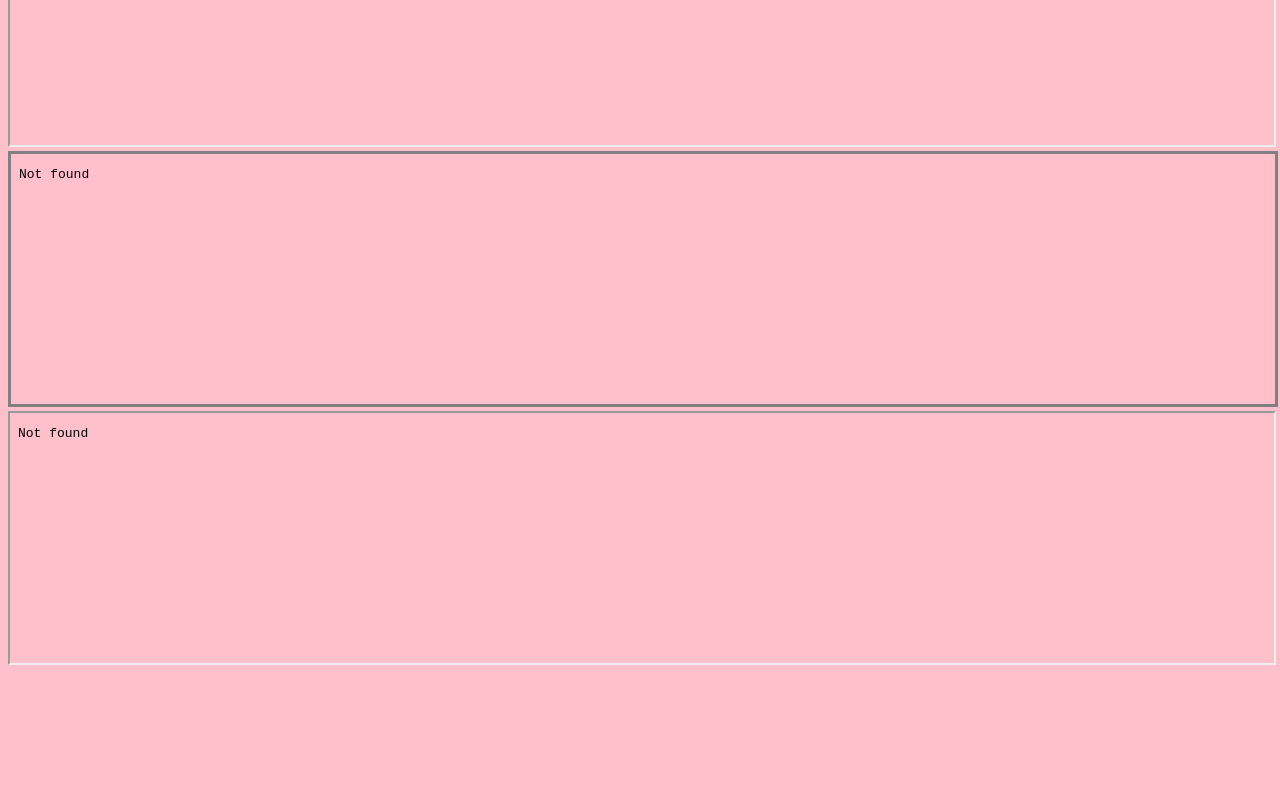
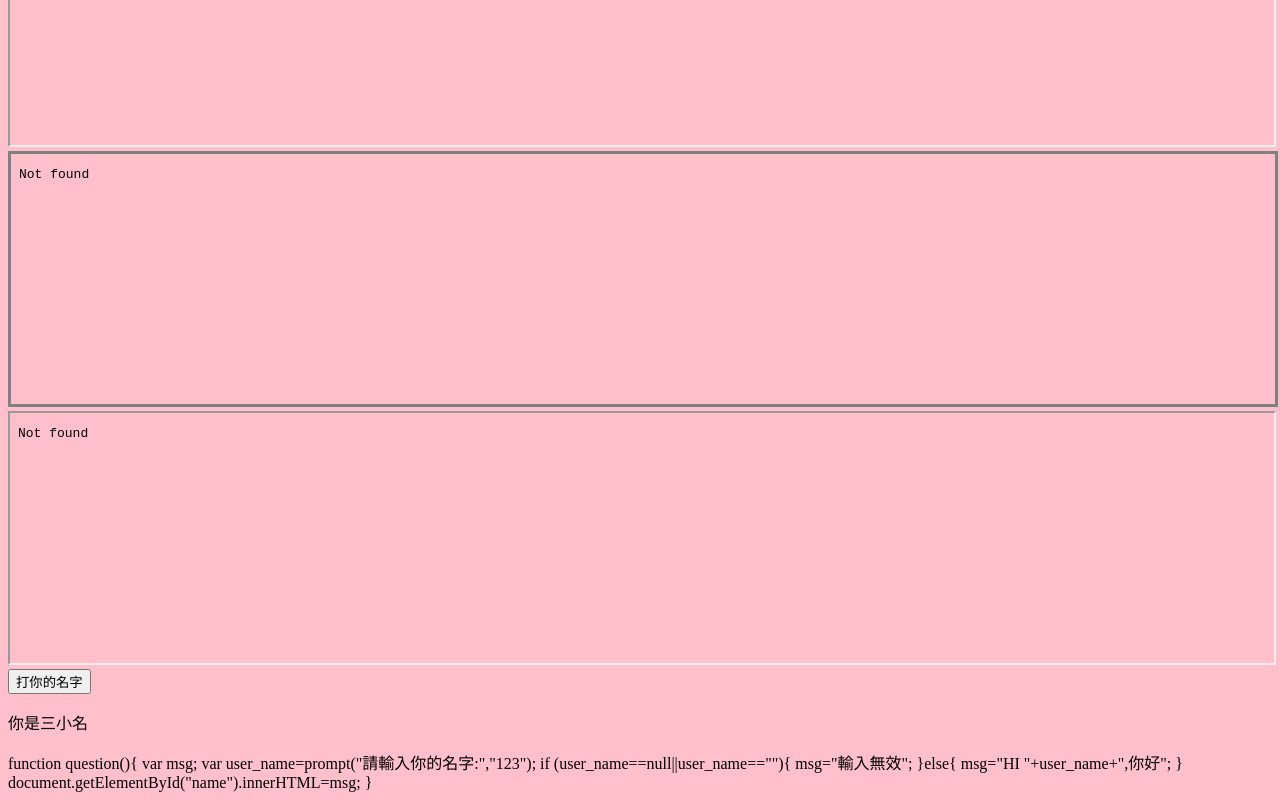
Before and after one commit to uuuushinnn/uuuushinnn.github.io, a plain HTML site: page index.html in a window 1280 px wide. Shown: the part 1304-2104 px from the top of the page. Before the commit the page ends 1981 px from the top, so only its background shows below. Drawn offline with Linux system fonts and the light colour scheme.

Commit message:
Update index.html

```diff
--- a/index.html
+++ b/index.html
@@ -7,7 +7,6 @@
 		<div>
 			<h3>期末作業 <b>好麻煩</b></h3>
 			<p>期末作業 <b>根本是在搞我</b></p>
-
 			<p style="background-color:gray;color:yellow">hello <span style="background-color:black;color:white">fucking </span>world</p>
 			<br>
 			<hr color="red" size="20">
@@ -123,5 +122,20 @@
 			<iframe src="./iframe_c.html" name="iframe_c" width="100%" height="250">
 			</iframe>
 		</div>
+
+		<button type="button" onclick="question()">打你的名字</button>
+		<p id="name">你是三小名</p>
+		function question(){
+				var msg;
+				var user_name=prompt("請輸入你的名字:","123");
+				if (user_name==null||user_name==""){
+					msg="輸入無效";
+				}else{
+					msg="HI "+user_name+",你好";
+				}
+
+
+				document.getElementById("name").innerHTML=msg;
+}
 	</body>
 </html>
```
